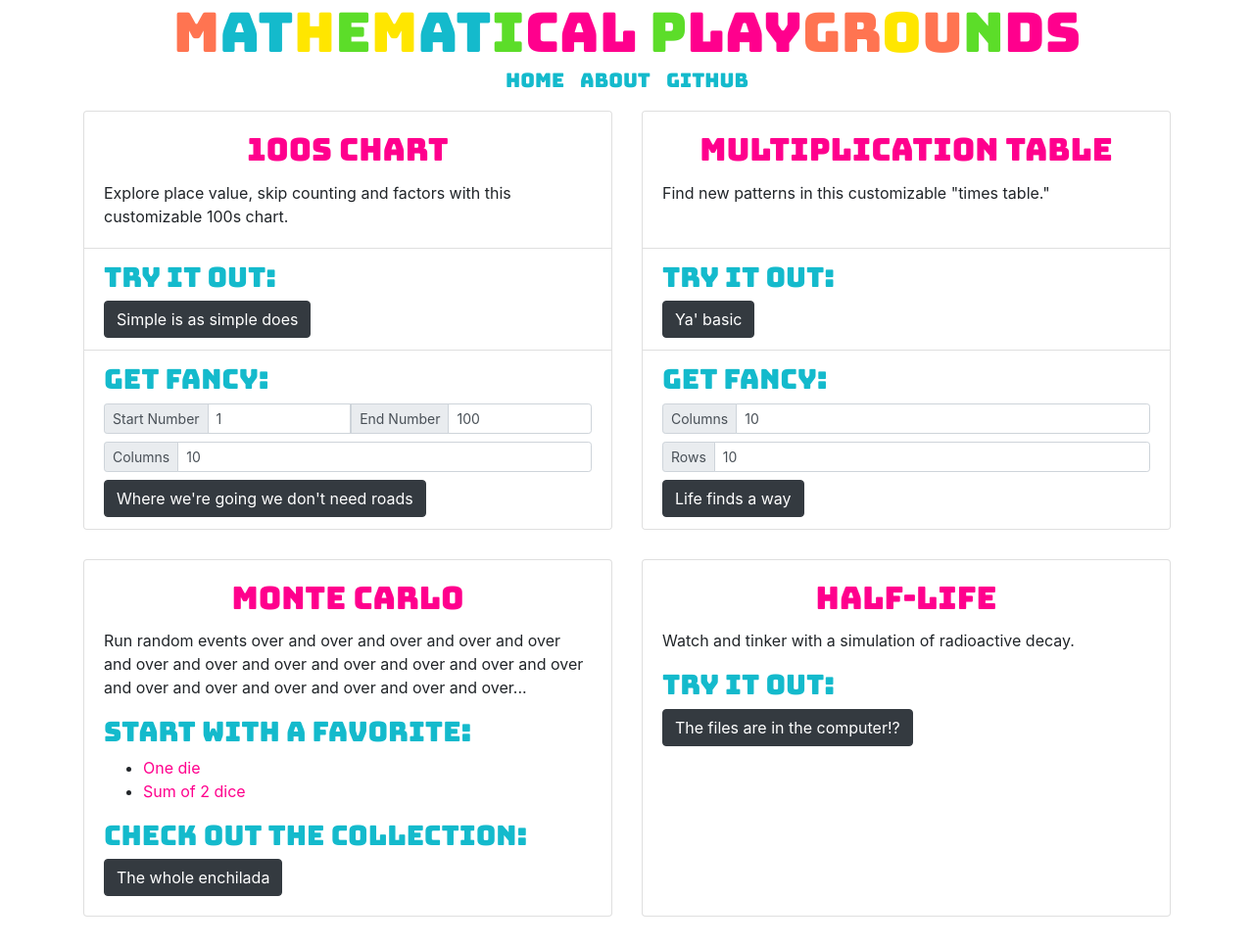
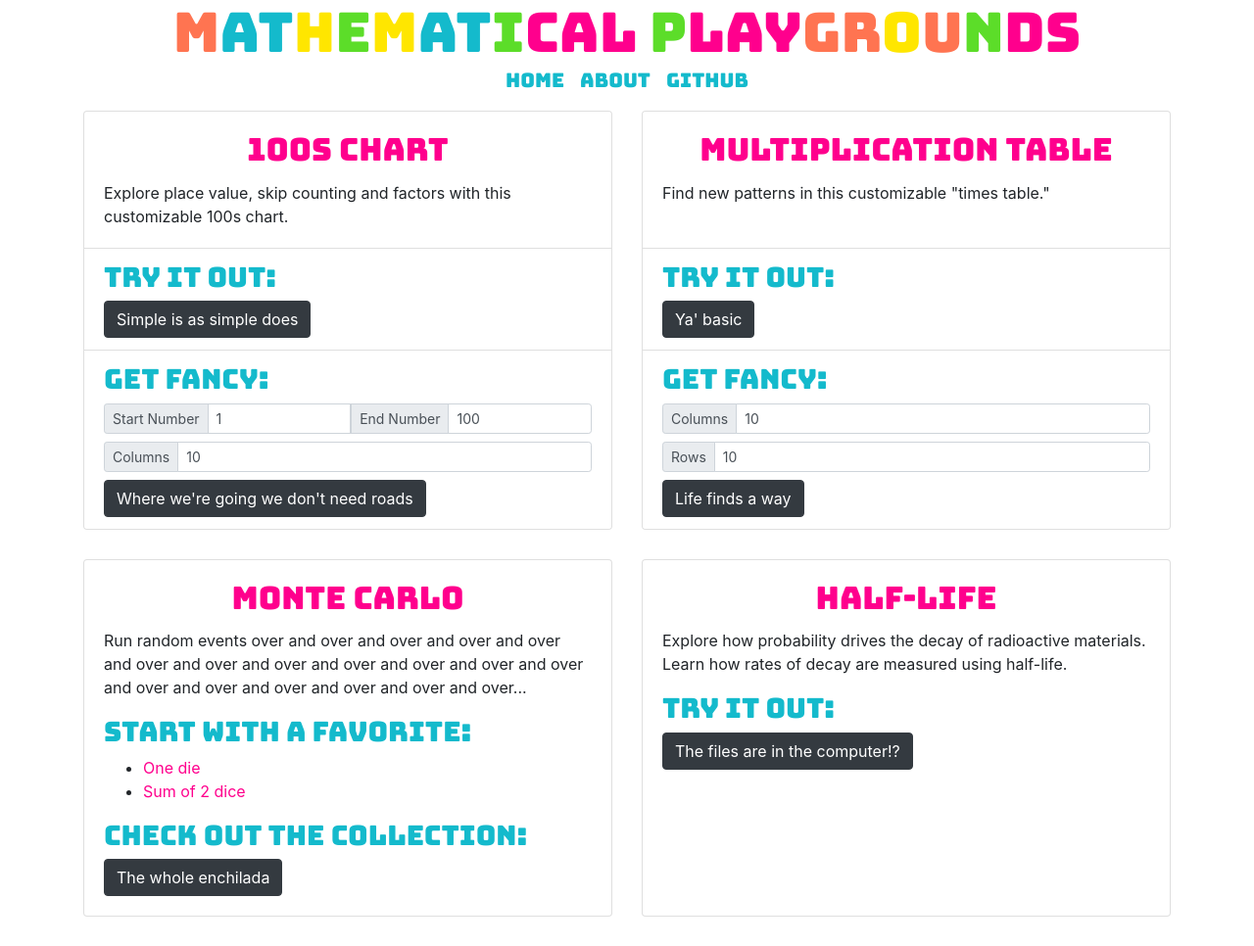
Before and after one commit to TylerAuer/math-tools, a Jekyll site: the page built from index.html, in a window 1280 px wide. Shown: the whole page at 98% size. Built offline with Jekyll 4.4.1, drawn with Linux system fonts in a browser that asks for light colours; nearby versions of some CDN libraries.

Commit message:
adjust half-life description

```diff
--- a/index.html
+++ b/index.html
@@ -134,7 +134,8 @@ customCSS: "/assets/css/index.css"
       <div class="card-body">
         <h2 class="card-title text-center">Half-life</h2>
         <p class="card-text">
-          Watch and tinker with a simulation of radioactive decay.
+          Explore how probability drives the decay of radioactive materials. Learn how rates of decay are measured using
+          half-life.
         </p>
         <h3>Try it out:</h3>
         <a class="btn btn-dark" href="/apps/half-life.html" role="link">The files are in the computer!?</a>
```
